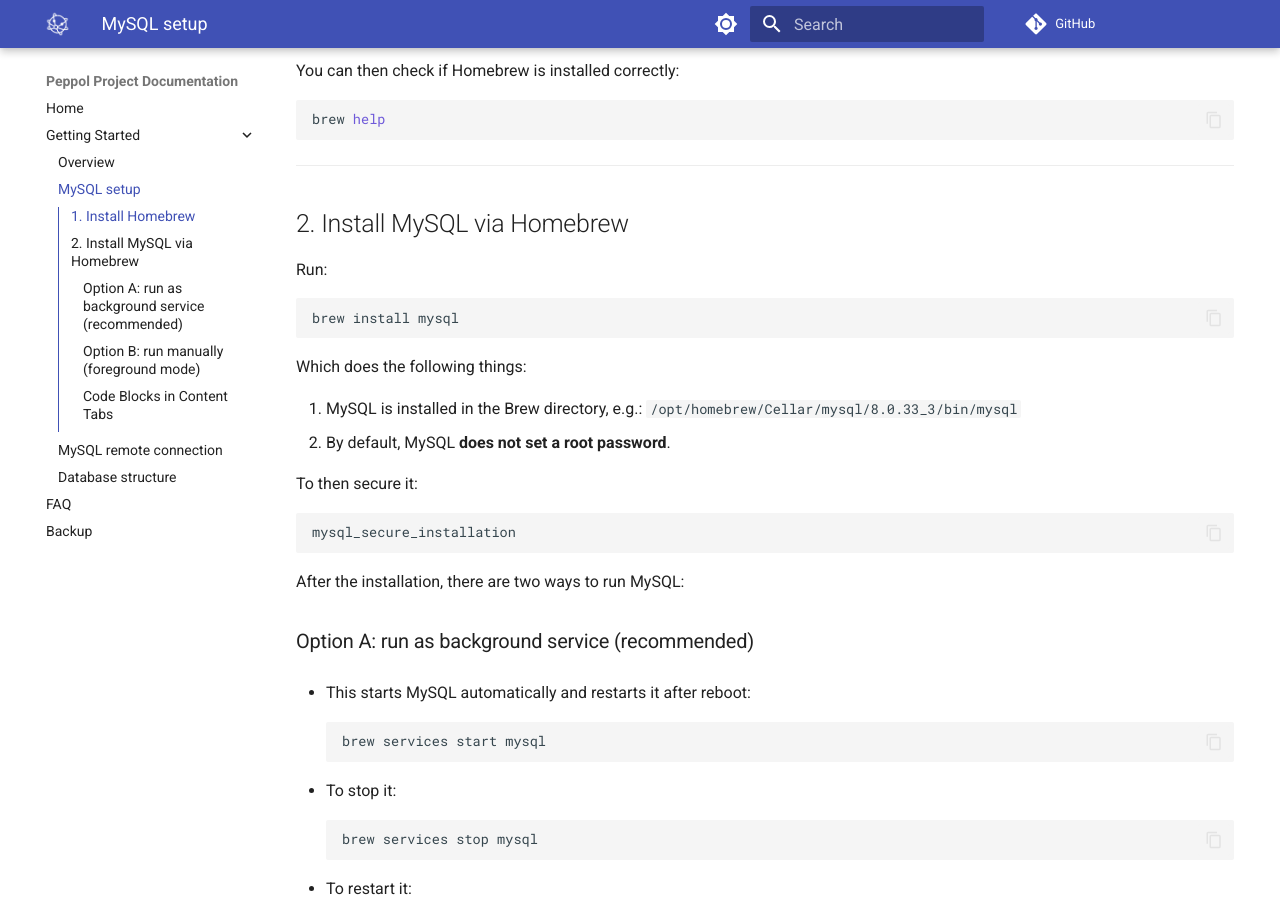
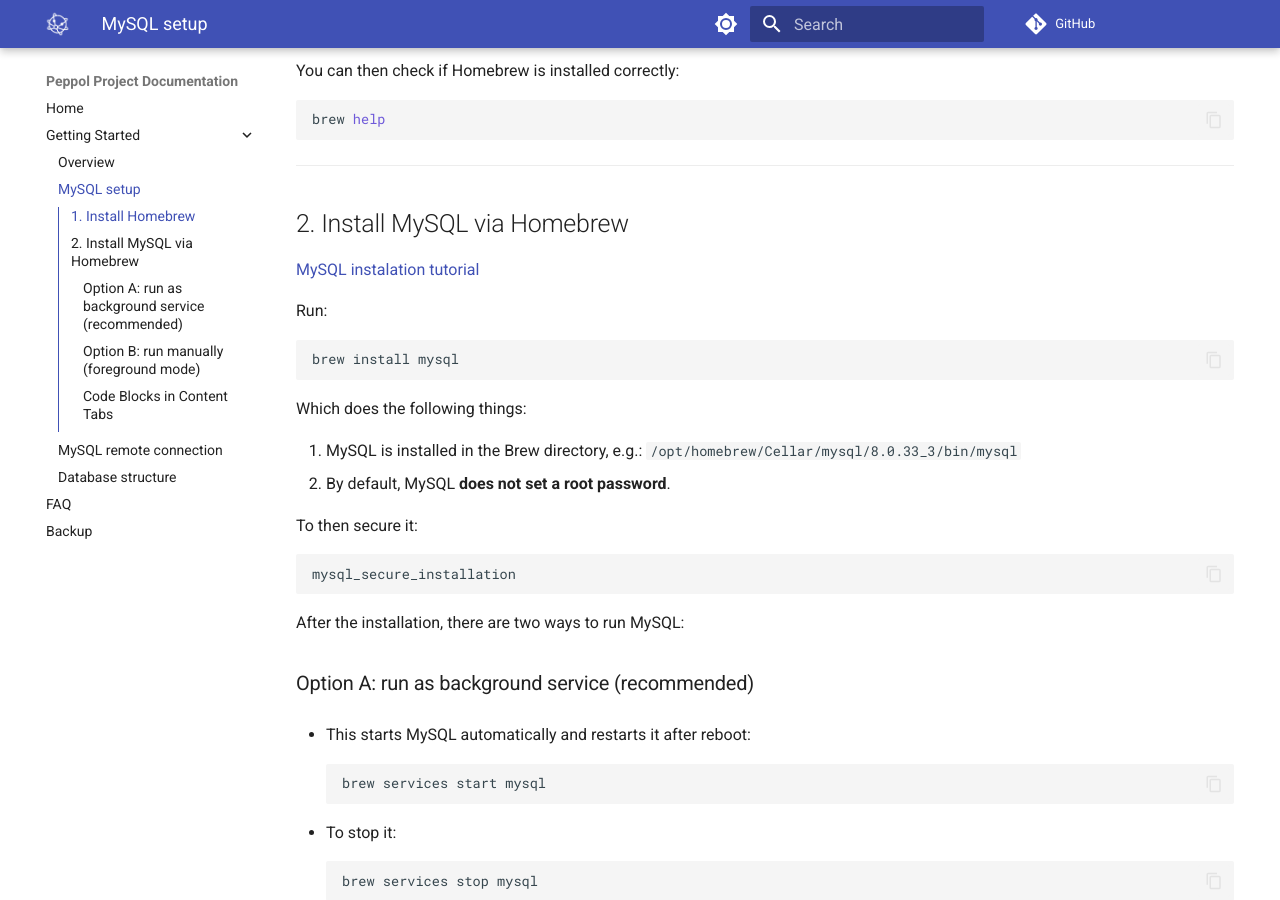
Before and after one commit to PeppolTest/test, an MkDocs documentation site: the page built from docs/getting-started/mysql-setup.md, in a window 1280 px wide and 900 px high, scrolled down 504 px. Built offline with MkDocs 1.6.1 and Material for MkDocs 9.7.7, drawn with Linux system fonts in a browser that asks for light colours; comment, search, counter and statistics services are not loaded.

Commit message:
Update mysql-setup.md

````diff
--- a/docs/getting-started/mysql-setup.md
+++ b/docs/getting-started/mysql-setup.md
@@ -26,6 +26,7 @@ brew help
 ---
 
 ## 2. Install MySQL via Homebrew
+[MySQL instalation tutorial](https://sqlpad.io/tutorial/mysql-install-mac/)
 
 Run:
 ```bash
````
